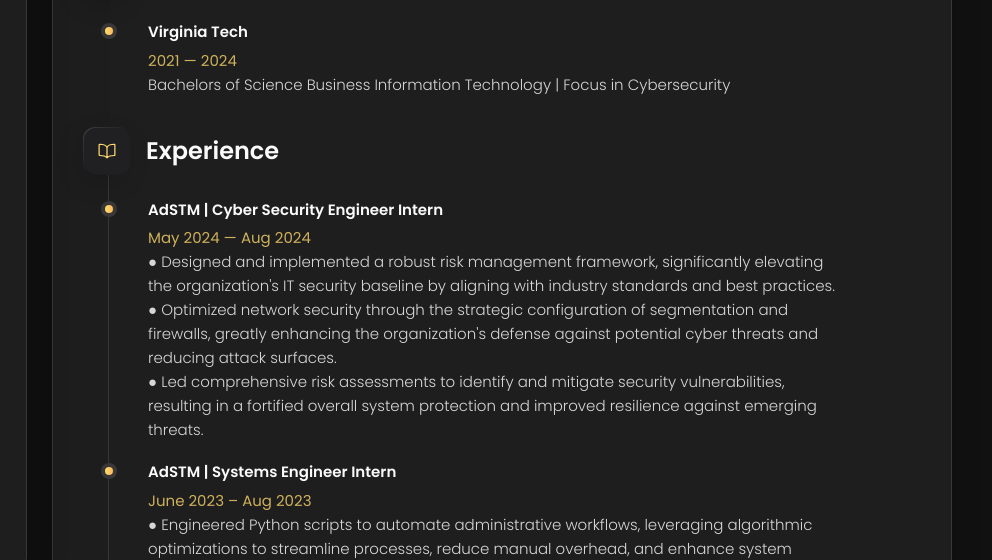
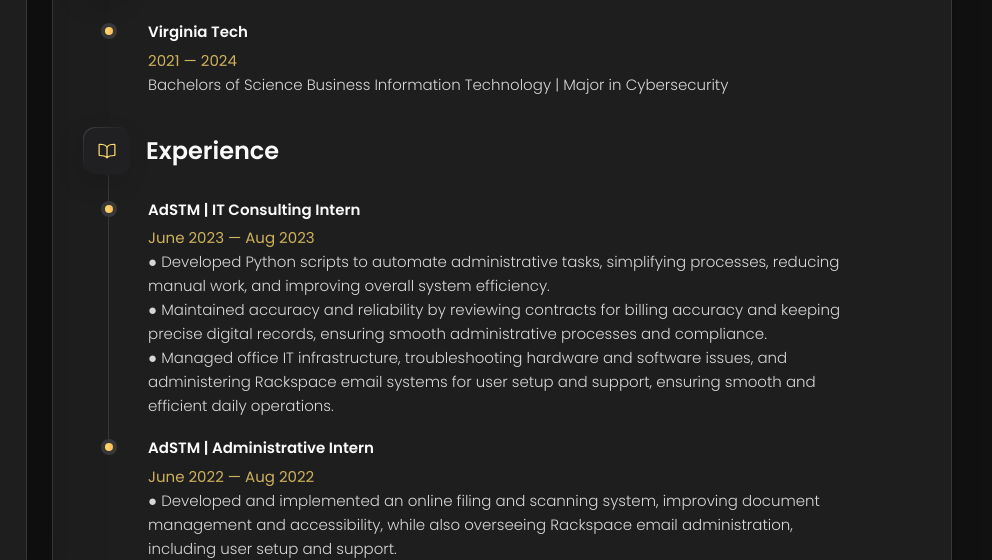
Before and after one commit to agadkarvaasugit/js, a plain HTML site: page index.html in a window 1280 px wide. Both pictures are taken after a click on the button "Resume". Shown: the part 240-800 px from the top of the page, 288-1280 px from the left. Drawn offline with nearby package versions, Linux system fonts and the light colour scheme.

Commit message:
Update index.html

```diff
--- a/index.html
+++ b/index.html
@@ -382,7 +382,7 @@
               <span>2021 — 2024</span>
 
               <p class="timeline-text">
-                Bachelors of Science Business Information Technology | Focus in Cybersecurity
+                Bachelors of Science Business Information Technology | Major in Cybersecurity
               </p>
 
             </li>
@@ -405,53 +405,37 @@
 
             <li class="timeline-item">
 
-              <h4 class="h4 timeline-item-title">AdSTM | Cyber Security Engineer Intern</h4>
+              <h4 class="h4 timeline-item-title">AdSTM | IT Consulting Intern</h4>
 
-              <span>May 2024 — Aug 2024</span>
+              <span>June 2023 — Aug 2023</span>
 
               <p class="timeline-text">
-                ● Designed and implemented a robust risk management framework, significantly elevating the organization's IT security
-                baseline by aligning with industry standards and best practices.
+                ● Developed Python scripts to automate administrative tasks, simplifying processes, reducing manual work, and
+                improving overall system efficiency.
                 <br>
-                ● Optimized network security through the strategic configuration of segmentation and firewalls, greatly enhancing the
-                organization's defense against potential cyber threats and reducing attack surfaces.
+                ● Maintained accuracy and reliability by reviewing contracts for billing accuracy and keeping precise digital records,
+                ensuring smooth administrative processes and compliance.
                 <br>
-                ● Led comprehensive risk assessments to identify and mitigate security vulnerabilities, resulting in a fortified overall system protection and improved resilience against emerging threats.
+                ● Managed office IT infrastructure, troubleshooting hardware and software issues, and administering Rackspace email
+                systems for user setup and support, ensuring smooth and efficient daily operations.
               </p>
 
             </li>
 
-            <li class="timeline-item">
 
-              <h4 class="h4 timeline-item-title">AdSTM | Systems Engineer Intern</h4>
-
-              <span>June 2023 – Aug 2023</span>
-
-              <p class="timeline-text">
-                ● Engineered Python scripts to automate administrative workflows, leveraging algorithmic optimizations to streamline
-                processes, reduce manual overhead, and enhance system efficiency.
-                <br>
-                ● Ensured system integrity by proofreading contracts for billing accuracy and maintaining precise digital records, which
-                contributed to reliable documentation, compliance, and the overall smooth functioning of administrative processes.
-                <br>
-                ● Managed and maintained office IT infrastructure, including troubleshooting hardware and software issues, and
-                administering Rackspace email systems for user setup and support, ensuring smooth and efficient daily operations.
-              </p>
-
-            </li>
 
             <li class="timeline-item">
 
               <h4 class="h4 timeline-item-title">AdSTM | Administrative Intern</h4>
 
-              <span>May 2024 — Aug 2024</span>
+              <span>June 2022 — Aug 2022</span>
 
               <p class="timeline-text">
                 ● Developed and implemented an online filing and scanning system, improving document management and
                 accessibility, while also overseeing Rackspace email administration, including user setup and support.
                 <br>
-                ● Streamlined audit preparation by organizing and managing data, journals, and spreadsheets, ensuring comprehensive
-                documentation and facilitating efficient audit processes.
+                ● Streamlined audit preparation by meticulously organizing and managing data, journals, and spreadsheets,
+                to ensure comprehensive documentation for DCAA audits, and enhanced overall compliance and accuracy.
               </p>
 
             </li>
```
